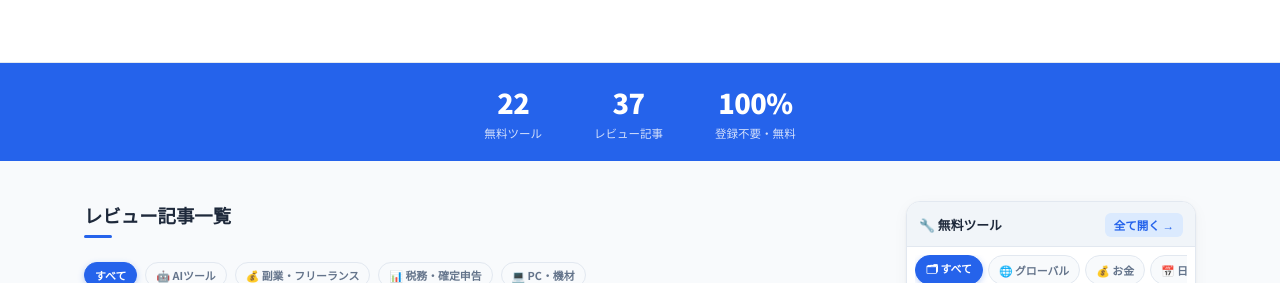
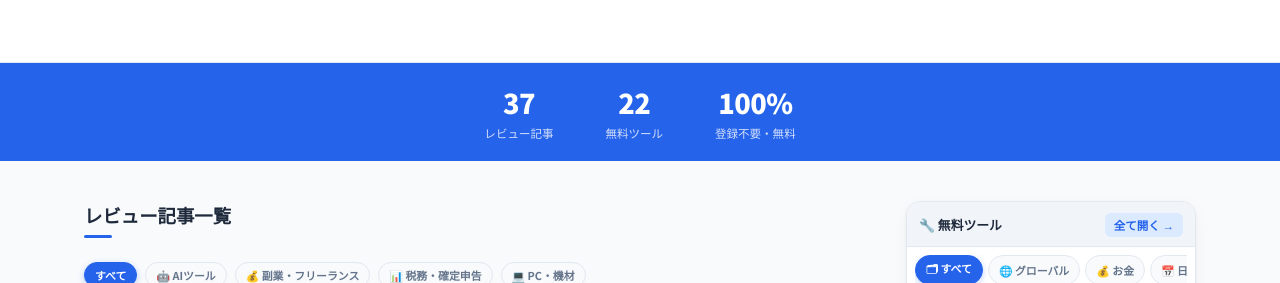
Before and after one commit to ToolsLab-ops/review, a Jekyll site: the page built from index.html, in a window 1280 px wide and 900 px high. Shown: the part 366-649 px from the top of the window. Built offline with Jekyll 4.4.1, drawn with Linux system fonts in a browser that asks for light colours.

Commit message:
fix: stats bar order - review articles first, then free tools

```diff
--- a/index.html
+++ b/index.html
@@ -1062,11 +1062,11 @@ description: "AIツールのレビューと、ブラウザで即使える無料
 
 
 
+    <div class="stat-item"><div class="stat-num">37</div><div class="stat-label">レビュー記事</div></div>
+
+
+
     <div class="stat-item"><div class="stat-num">22</div><div class="stat-label">無料ツール</div></div>
-
-
-
-    <div class="stat-item"><div class="stat-num">37</div><div class="stat-label">レビュー記事</div></div>
 
 
 
```
